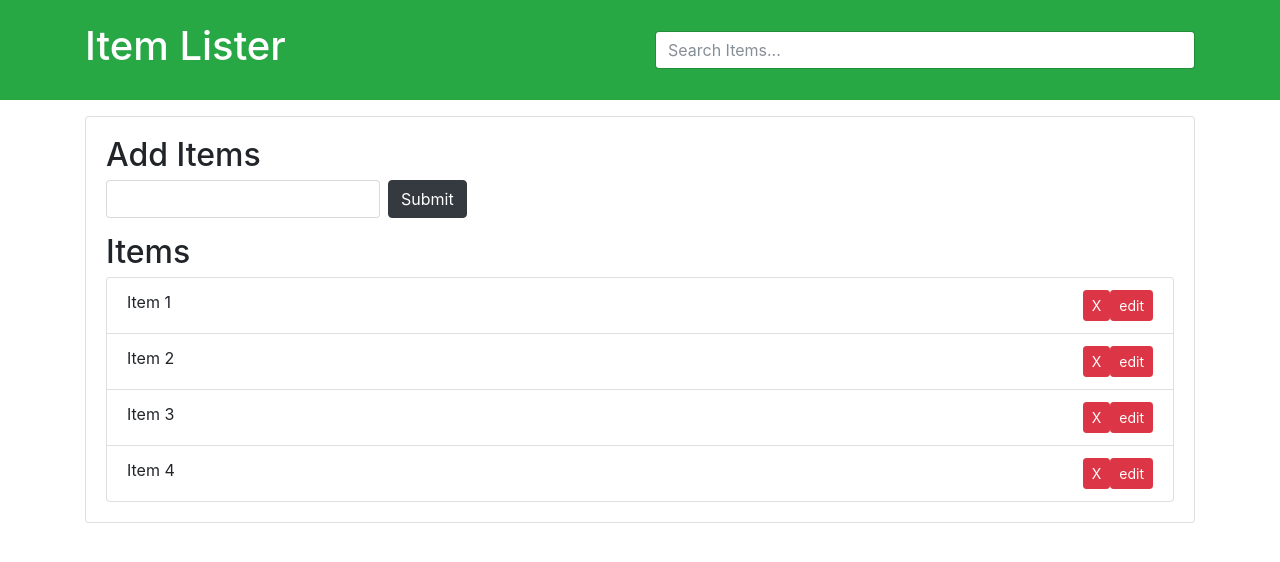
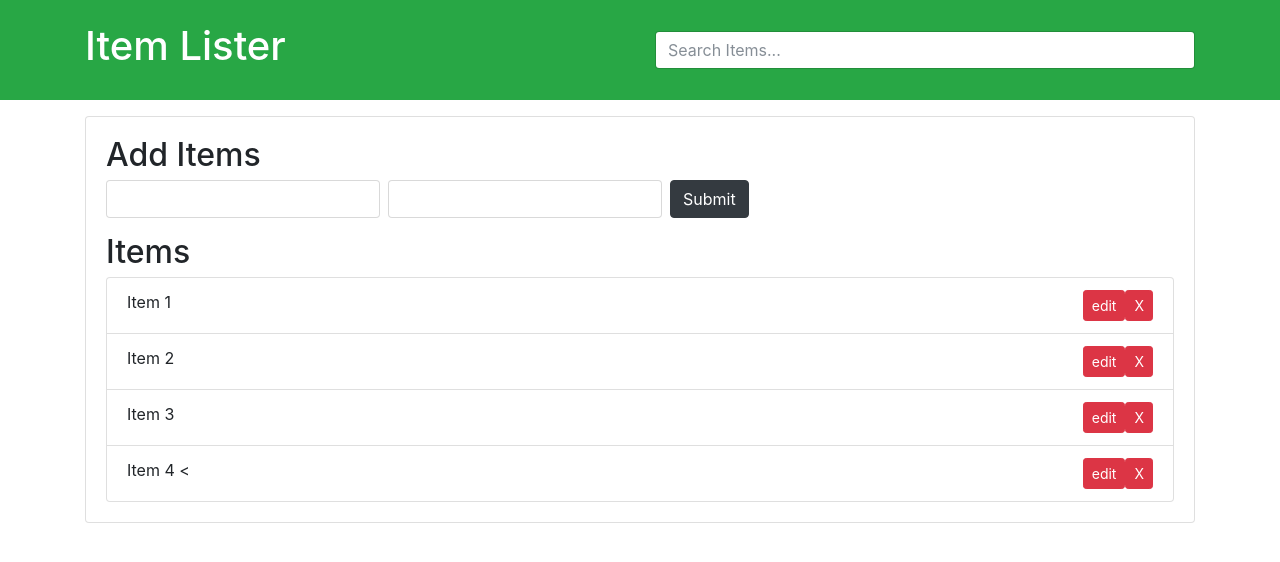
Before and after one commit to RohitRSinha-2705/FirstGit, a plain HTML site: page task8.html in a window 1280 px wide. Drawn offline with nearby package versions, Linux system fonts and the light colour scheme.

Commit message:
Task 8 html

```diff
--- a/task8.html
+++ b/task8.html
@@ -24,15 +24,15 @@
        <div id="main" class="card card-body">
         <h2 class="title">Add Items</h2>
         <form id="addForm" class="form-inline mb-3">
-          <input type="text" class="form-control mr-2" id="item">
+          <input type="text" class="form-control mr-2" id="item"><input type="text" class="form-control mr-2" id="item-desc">
           <input type="submit" class="btn btn-dark" value="Submit">
         </form>
         <h2 class="title">Items</h2>
         <ul id="items" class="list-group">
-          <li class="list-group-item">Item 1 <button class="btn btn-danger btn-sm float-right edit">edit</button><button class="btn btn-danger btn-sm float-right delete">X</button></li>
-          <li class="list-group-item">Item 2 <button class="btn btn-danger btn-sm float-right edit">edit</button><button class="btn btn-danger btn-sm float-right delete">X</button></li>
-          <li class="list-group-item">Item 3 <button class="btn btn-danger btn-sm float-right edit">edit</button><button class="btn btn-danger btn-sm float-right delete">X</button></li>
-          <li class="list-group-item">Item 4 <button class="btn btn-danger btn-sm float-right edit">edit</button><button class="btn btn-danger btn-sm float-right delete">X</button></li>
+          <li class="list-group-item">Item 1 <button class="btn btn-danger btn-sm float-right delete">X</button><button class="btn btn-danger btn-sm float-right edit">edit</button></li>
+          <li class="list-group-item">Item 2 <button class="btn btn-danger btn-sm float-right delete">X</button><button class="btn btn-danger btn-sm float-right edit">edit</button></li>
+          <li class="list-group-item">Item 3 <button class="btn btn-danger btn-sm float-right delete">X</button><button class="btn btn-danger btn-sm float-right edit">edit</button></li>
+          <li class="list-group-item">Item 4 <button class="btn btn-danger btn-sm float-right delete">X</button><button class="btn btn-danger btn-sm float-right edit">edit</button><</li>
         </ul>
        </div>
       </div>
```
